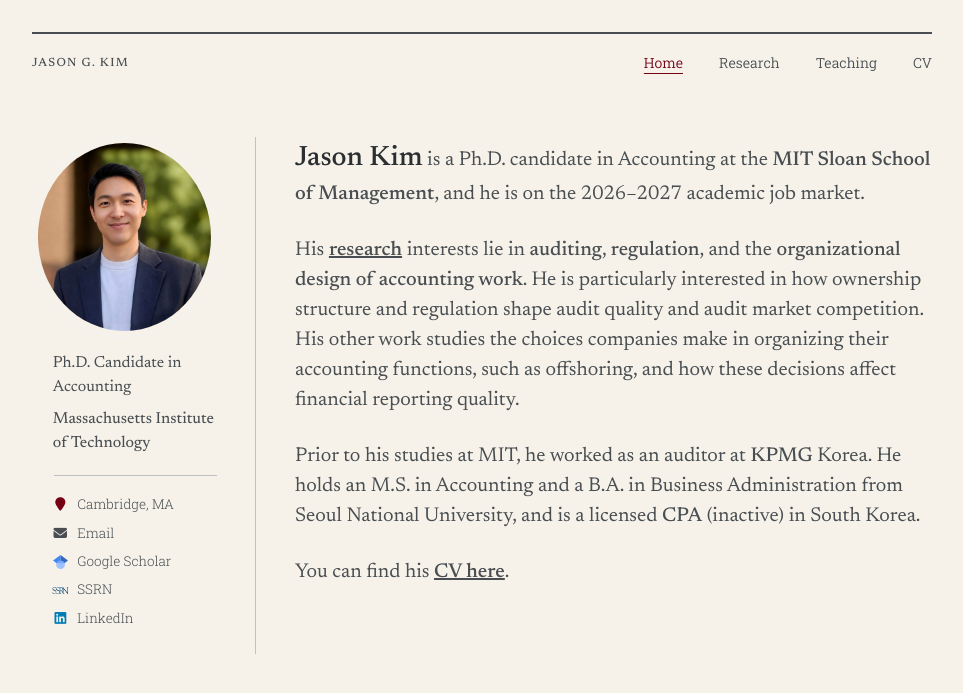
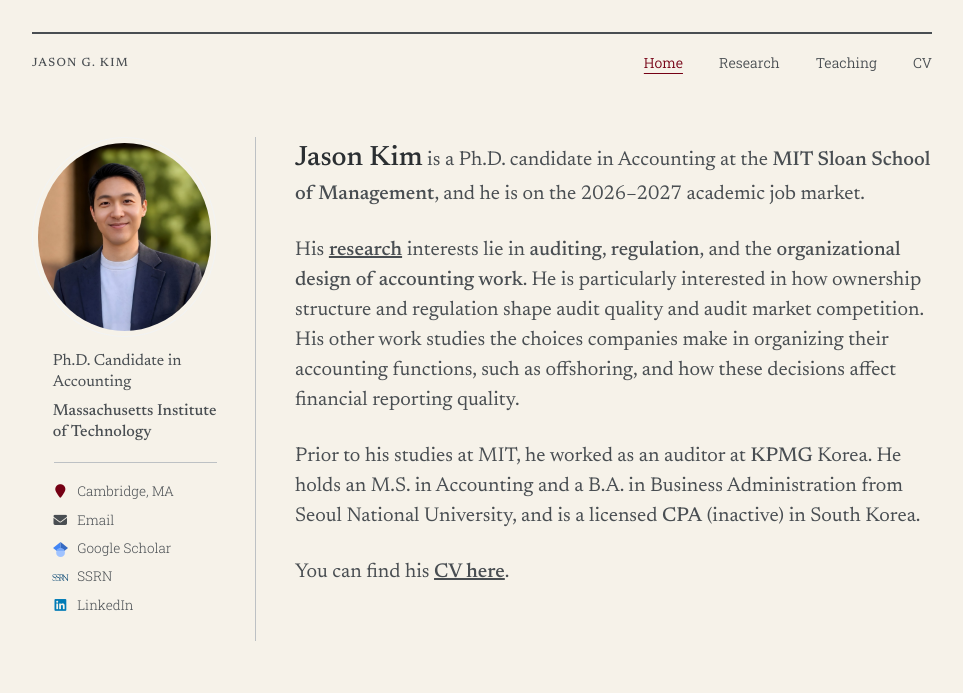
Before and after one commit to jgkim262/jgkim262.github.io, a Jekyll site: the page built from _pages/about.md, in a window 1280 px wide. Shown: the top 693 px of the page, without its empty margins (158-1121 px from the left). Built offline with Jekyll 4.4.1, drawn with Linux system fonts in a browser that asks for light colours; a style sheet for code colours, icons or effects is not loaded.

Commit message:
Sidebar: institution weight 500; tighter line-height for title/institution
Co-Authored-By: Claude Opus 5.5 (1M context) <noreply@anthropic.com>

```diff
--- a/_sass/layout/_sidebar.scss
+++ b/_sass/layout/_sidebar.scss
@@ -263,11 +263,13 @@
 // asheshrambachan.github.io (same as the home intro), at 16px on desktop,
 // per Jason (the .sidebar p default is 0.75em = 13.5px). The phone row keeps
 // its smaller size. Title weight 415, per Jason: the site's 300 reads too
-// thin in Newsreader.
+// thin in Newsreader. Tighter line-height than the .sidebar p default (1.5)
+// so wrapped lines sit closer together, per Jason (Ashesh uses 1.35).
 .sidebar .author__bio,
 .sidebar .author__institution {
   font-family: "Newsreader", Georgia, serif;
   font-weight: 415;
+  line-height: 1.3;
 
   @include breakpoint($large) {
     font-size: 16px;
@@ -281,7 +283,7 @@
   display: none;
   margin: 0;
   color: var(--global-text-color);
-  font-weight: 450; // a touch heavier than the title above it, per Jason
+  font-weight: 500; // heavier than the title above it, per Jason
 
   @include breakpoint($large) {
     display: block;
```
